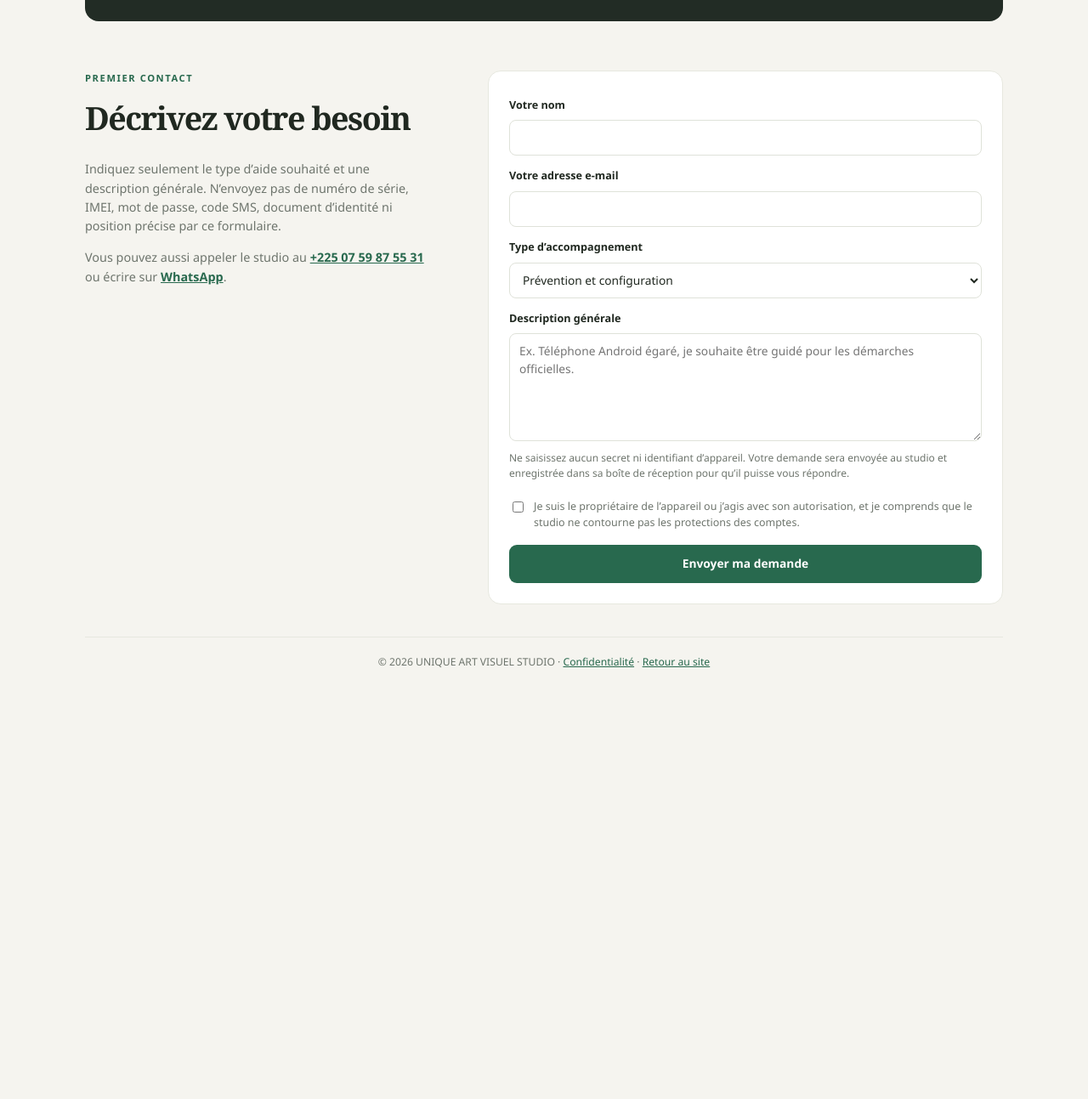
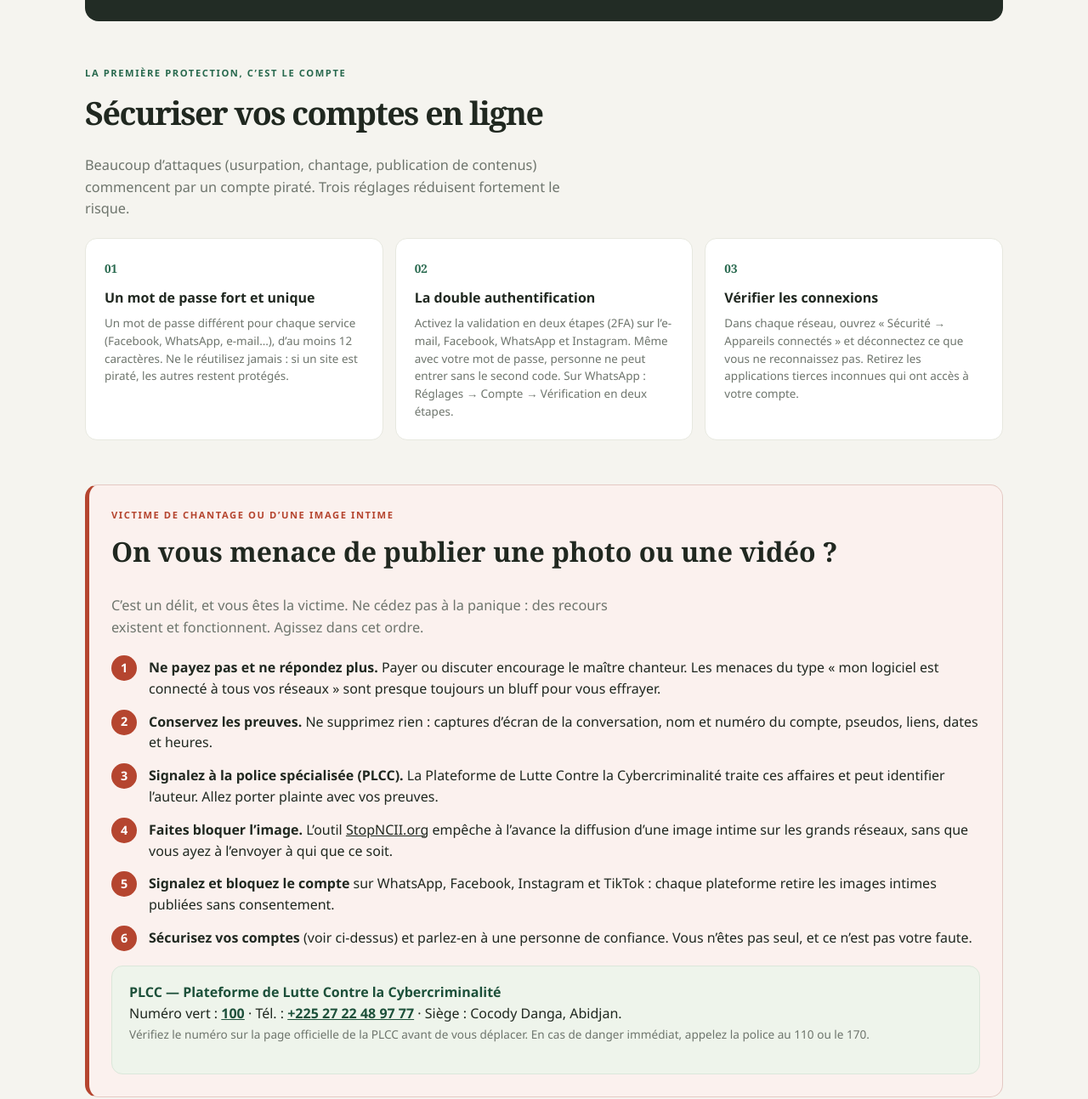
Before and after one commit to mufu97/UNIQUE-ART-VISUEL-STUDIO, a website: page public/assistance-appareils.html in a window 1280 px wide. Shown: the part 2327-3620 px from the top of the page at 85% size. Before the commit the page ends 3147 px from the top, so only its background shows below. Drawn offline with Linux system fonts and the light colour scheme.

Commit message:
Ajouter l'aide « sécuriser ses comptes » et « chantage / image intime »
La page d'assistance oriente désormais les victimes de chantage en ligne vers
les vrais recours : ne pas payer, conserver les preuves, signaler à la PLCC
(numéro vert 100), bloquer l'image via StopNCII, signaler le compte sur les
réseaux. Ajoute aussi un volet prévention (mot de passe fort, double
authentification, connexions) et l'option correspondante au formulaire.

Co-Authored-By: Claude Opus 4.8 <noreply@anthropic.com>
Claude-Session: https://claude.ai/code/session_0117oubN89Nzj98tBESgaCkP

```diff
--- a/public/assistance-appareils.css
+++ b/public/assistance-appareils.css
@@ -81,3 +81,14 @@ footer a { color: var(--green); }
     .page-shell { width: calc(100% - 30px); }
     .request-section form { padding: 17px; }
 }
+
+/* Section d'aide : chantage / image intime diffusée */
+.alerte { margin: 10px 0 0; padding: 26px; border: 1px solid #e4c9c3; border-left: 5px solid #b5452f; border-radius: 15px; background: #fbf1ee; }
+.alerte .eyebrow { color: #b5452f; }
+.alerte h2 { font-family: Georgia, serif; font-size: clamp(1.5rem, 3.4vw, 2rem); }
+.alerte ol { margin: 18px 0 0; padding-left: 0; list-style: none; counter-reset: etape; }
+.alerte ol li { position: relative; margin-bottom: 14px; padding-left: 44px; }
+.alerte ol li::before { counter-increment: etape; content: counter(etape); position: absolute; left: 0; top: -2px; display: grid; width: 30px; height: 30px; place-items: center; border-radius: 50%; background: #b5452f; color: #fff; font-weight: 800; font-size: .9rem; }
+.contacts-urgence { margin-top: 20px; padding: 18px 20px; border: 1px solid #dbe7da; border-radius: 13px; background: #eef4eb; }
+.contacts-urgence strong { color: var(--green-dark); }
+.contacts-urgence a { font-weight: 700; color: var(--green-dark); }
--- a/public/assistance-appareils.html
+++ b/public/assistance-appareils.html
@@ -7,8 +7,8 @@
     <meta name="description" content="Accompagnement du studio pour préparer un appareil et suivre les démarches officielles après une perte.">
     <title>Assistance appareils — Unique Art Visuel Studio</title>
     <link rel="icon" type="image/jpeg" href="assets/brand/unique-art-emblem.jpg">
-    <link rel="stylesheet" href="assistance-appareils.css?v=20261120">
-    <script src="assistance-appareils.js?v=20261120" defer></script>
+    <link rel="stylesheet" href="assistance-appareils.css?v=20261125">
+    <script src="assistance-appareils.js?v=20261125" defer></script>
 </head>
 <body>
     <header class="topbar">
@@ -115,6 +115,48 @@
             </ol>
         </section>
 
+        <section class="services" aria-labelledby="comptesTitre">
+            <p class="eyebrow">LA PREMIÈRE PROTECTION, C’EST LE COMPTE</p>
+            <h2 id="comptesTitre">Sécuriser vos comptes en ligne</h2>
+            <p class="hero-copy">Beaucoup d’attaques (usurpation, chantage, publication de contenus) commencent par un compte piraté. Trois réglages réduisent fortement le risque.</p>
+            <div class="service-grid">
+                <article>
+                    <span class="service-number">01</span>
+                    <h3>Un mot de passe fort et unique</h3>
+                    <p>Un mot de passe différent pour chaque service (Facebook, WhatsApp, e-mail…), d’au moins 12 caractères. Ne le réutilisez jamais : si un site est piraté, les autres restent protégés.</p>
+                </article>
+                <article>
+                    <span class="service-number">02</span>
+                    <h3>La double authentification</h3>
+                    <p>Activez la validation en deux étapes (2FA) sur l’e-mail, Facebook, WhatsApp et Instagram. Même avec votre mot de passe, personne ne peut entrer sans le second code. Sur WhatsApp : Réglages → Compte → Vérification en deux étapes.</p>
+                </article>
+                <article>
+                    <span class="service-number">03</span>
+                    <h3>Vérifier les connexions</h3>
+                    <p>Dans chaque réseau, ouvrez « Sécurité → Appareils connectés » et déconnectez ce que vous ne reconnaissez pas. Retirez les applications tierces inconnues qui ont accès à votre compte.</p>
+                </article>
+            </div>
+        </section>
+
+        <section class="alerte" id="chantage" aria-labelledby="chantageTitre">
+            <p class="eyebrow">VICTIME DE CHANTAGE OU D’UNE IMAGE INTIME</p>
+            <h2 id="chantageTitre">On vous menace de publier une photo ou une vidéo ?</h2>
+            <p class="hero-copy">C’est un délit, et vous êtes la victime. Ne cédez pas à la panique : des recours existent et fonctionnent. Agissez dans cet ordre.</p>
+            <ol>
+                <li><strong>Ne payez pas et ne répondez plus.</strong> Payer ou discuter encourage le maître chanteur. Les menaces du type « mon logiciel est connecté à tous vos réseaux » sont presque toujours un bluff pour vous effrayer.</li>
+                <li><strong>Conservez les preuves.</strong> Ne supprimez rien : captures d’écran de la conversation, nom et numéro du compte, pseudos, liens, dates et heures.</li>
+                <li><strong>Signalez à la police spécialisée (PLCC).</strong> La Plateforme de Lutte Contre la Cybercriminalité traite ces affaires et peut identifier l’auteur. Allez porter plainte avec vos preuves.</li>
+                <li><strong>Faites bloquer l’image.</strong> L’outil <a href="https://stopncii.org" target="_blank" rel="noopener noreferrer">StopNCII.org</a> empêche à l’avance la diffusion d’une image intime sur les grands réseaux, sans que vous ayez à l’envoyer à qui que ce soit.</li>
+                <li><strong>Signalez et bloquez le compte</strong> sur WhatsApp, Facebook, Instagram et TikTok : chaque plateforme retire les images intimes publiées sans consentement.</li>
+                <li><strong>Sécurisez vos comptes</strong> (voir ci-dessus) et parlez-en à une personne de confiance. Vous n’êtes pas seul, et ce n’est pas votre faute.</li>
+            </ol>
+            <div class="contacts-urgence">
+                <p><strong>PLCC — Plateforme de Lutte Contre la Cybercriminalité</strong><br>
+                Numéro vert : <a href="tel:100">100</a> · Tél. : <a href="tel:+2252722489777">+225 27 22 48 97 77</a> · Siège : Cocody Danga, Abidjan.<br>
+                <span style="color:var(--muted);font-size:.85rem">Vérifiez le numéro sur la page officielle de la PLCC avant de vous déplacer. En cas de danger immédiat, appelez la police au 110 ou le 170.</span></p>
+            </div>
+        </section>
+
         <section class="request-section" id="demande">
             <div>
                 <p class="eyebrow">PREMIER CONTACT</p>
@@ -135,6 +177,7 @@
                     <option value="Appareil égaré">Appareil égaré</option>
                     <option value="Appareil volé">Appareil volé</option>
                     <option value="Récupération de compte via le fabricant">Aide à la récupération de compte</option>
+                    <option value="Chantage ou image intime en ligne">Chantage ou image intime en ligne</option>
                     <option value="Autre">Autre</option>
                 </select>
 
```
